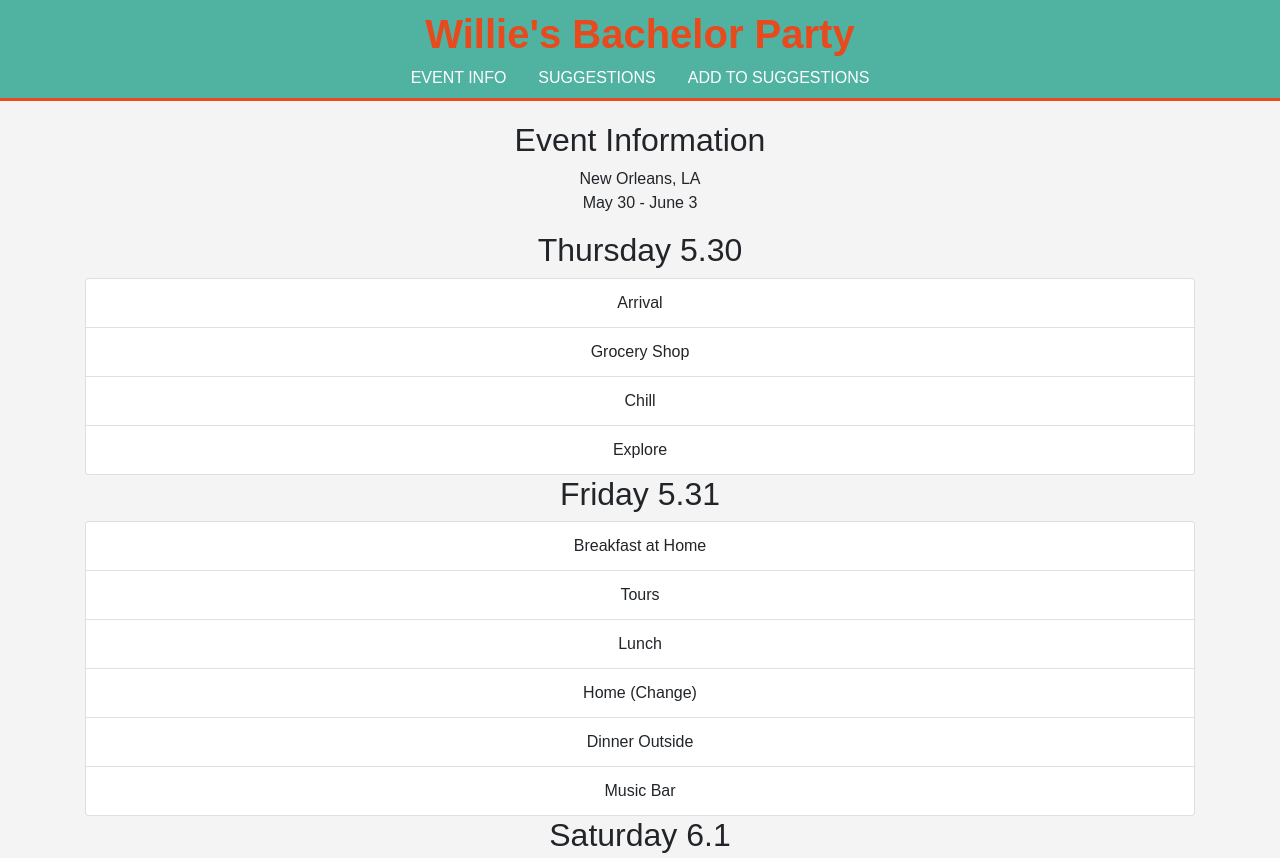
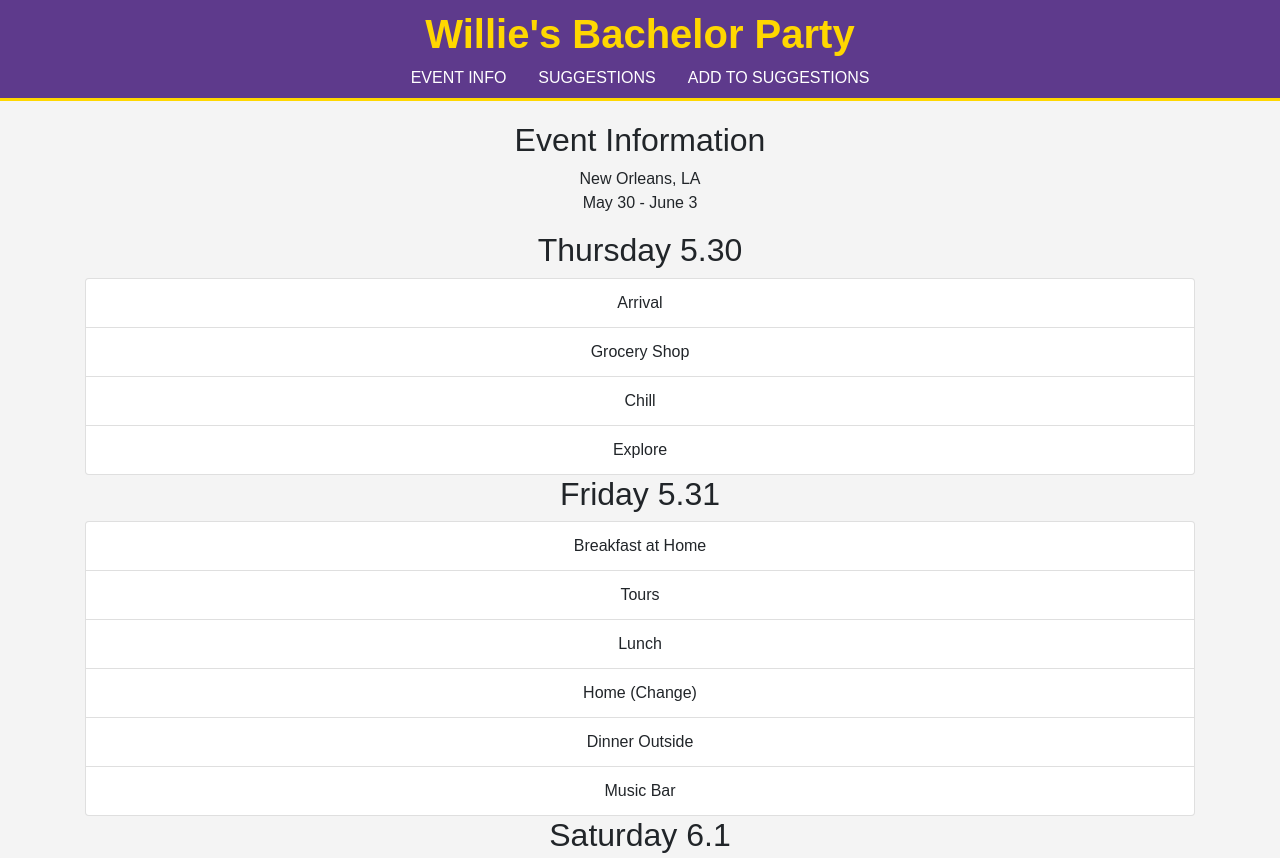
Before and after one commit to itsmeodom/WGBP, a plain HTML site: page index.html in a window 1280 px wide. Shown: the top 858 px of the page. Drawn offline with nearby package versions, Linux system fonts and the light colour scheme.

Commit message:
Update index.html

```diff
--- a/index.html
+++ b/index.html
@@ -12,11 +12,11 @@
             text-align: center;
         }
         header {
-            background: #50b3a2;
+            background: #5e3a8c;
             color: white;
             padding-top: 10px;
             min-height: 70px;
-            border-bottom: #e8491d 3px solid;
+            border-bottom: #ffd700 3px solid;
         }
         header h1 {
             margin-bottom: 0;
@@ -32,7 +32,7 @@
             font-weight: bold;
         }
         .highlight {
-            color: #e8491d;
+            color: #ffd700;
             font-weight: bold;
         }
         .event-info, .potluck-signup {
@@ -125,8 +125,8 @@
                      <h2>Add a Suggestion</h2>
 
 
-            <iframe src="https://docs.google.com/forms/d/e/1FAIpQLSd-5KHM47aNdMW8CPG7SjeuRuuv8C6VkYxDNPVbvuSzpYcpCw/viewform?embedded=true width="100%" height="650" frameborder="0" marginheight="0" marginwidth="0">Loading…</iframe>
-
+            <iframe src="https://docs.google.com/forms/d/e/1FAIpQLSd-5KHM47aNdMW8CPG7SjeuRuuv8C6VkYxDNPVbvuSzpYcpCw/viewform?embedded=true" width="100%" height="650" frameborder="0" marginheight="0" marginwidth="0">Loading…</iframe>
+            <br>
                         <a href="https://docs.google.com/forms/d/e/1FAIpQLSd-5KHM47aNdMW8CPG7SjeuRuuv8C6VkYxDNPVbvuSzpYcpCw/viewform?usp=sf_link" class="btn btn-primary mt-3" target="_blank">Open Form in New Window</a>
         </section>
     </div>
```
